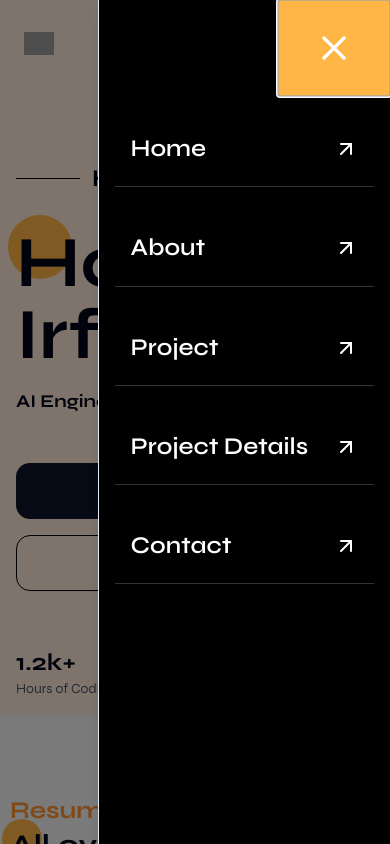
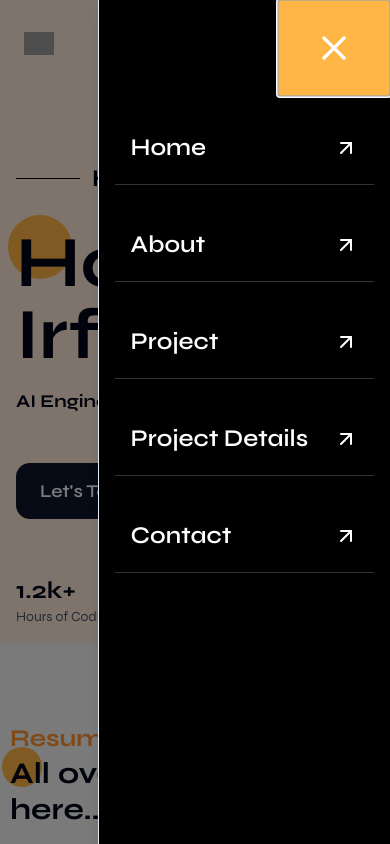
Before and after one commit to MohidShahid/TypeScript-Potfolio, a React (Vite) app: page / in a window 390 px wide. Both pictures are taken after a click on the icon 362 px from the left and 43 px from the top of the page. Shown: the top 844 px of the page. Built offline with nearby package versions, Linux system fonts and the light colour scheme; grey boxes are pictures that could not be loaded.

Commit message:
vercel routing issue resolved

```diff
--- a/src/components/MobileMenu.tsx
+++ b/src/components/MobileMenu.tsx
@@ -52,7 +52,7 @@ export function SheetDemo({
     <a
       key={item.path}
       href={item.path}
-      className="flex items-center py-5 px-4 border-b border-[#FFFFFF33] text-white justify-between"
+      className="flex items-center py-5 px-4 border-b text-2xl border-[#FFFFFF33] text-white justify-between"
       onClick={()=> setIsMobileMenuOpen(false)}
     >
       <p id="sidebar-items">{item.label}</p>
--- a/src/components/Navbar.tsx
+++ b/src/components/Navbar.tsx
@@ -112,15 +112,15 @@ export const HeroSection = () => {
         </div>
 
         {/* Buttons Section */}
-        <div className="flex flex-col sm:flex-row items-start sm:items-center gap-4 sm:gap-6 mt-4 w-full sm:w-auto">
-          <Button className="flex items-center gap-3 px-6 sm:px-8 py-3 sm:py-4 text-lg font-semibold rounded-xl w-full sm:w-auto" size={"xl"}>
+        <div className="flex sm:flex-row items-start sm:items-center gap-4 sm:gap-6 mt-4 w-full sm:w-auto">
+          <Button className="flex items-center gap-3 px-6 sm:px-8 py-3 sm:py-4 text-lg font-semibold rounded-xl sm:w-auto" size={"xl"}>
             Let&apos;s Talk
             <HoverArrow />
           </Button>
 
           <Button
             variant="outline"
-            className="flex items-center gap-3 px-6 sm:px-8 py-3 sm:py-4 text-lg font-semibold rounded-xl w-full sm:w-auto border border-black dark:border-white bg-transparent"
+            className="flex items-center gap-3 px-6 sm:px-8 py-3 sm:py-4 text-lg font-semibold rounded-xl sm:w-auto border border-black dark:border-white bg-transparent"
             size={"xl"}
           >
             My Work
```
Also changed, not shown: src/vercel.json (added).
